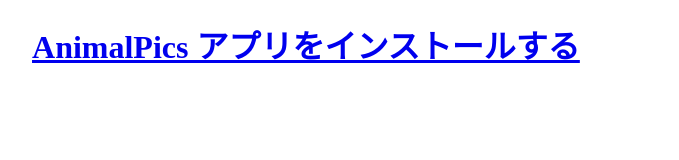
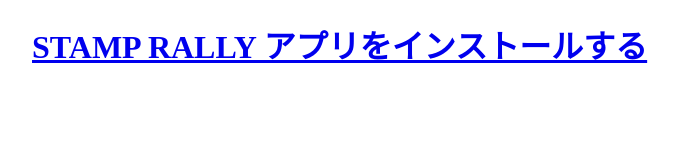
Before and after one commit to KeigoImamura/StampRally, a plain HTML site: page index.html in a window 1280 px wide. Shown: the whole page, without its empty margins (8-687 px from the left). Drawn offline with Linux system fonts and the light colour scheme.

Commit message:
Update index.html

```diff
--- a/index.html
+++ b/index.html
@@ -6,7 +6,7 @@
 </head>
 <body>
   <h1>
-  　<a href="itms-services://?action=download-manifest&url=https://www.dropbox.com/s/gekihmiibvd4cnx/manifest.plist">AnimalPics アプリをインストールする</a>
+  　<a href="itms-services://?action=download-manifest&url=https://www.dropbox.com/s/gekihmiibvd4cnx/manifest.plist">STAMP RALLY アプリをインストールする</a>
   </h1>
 </body>
 </html>
```
